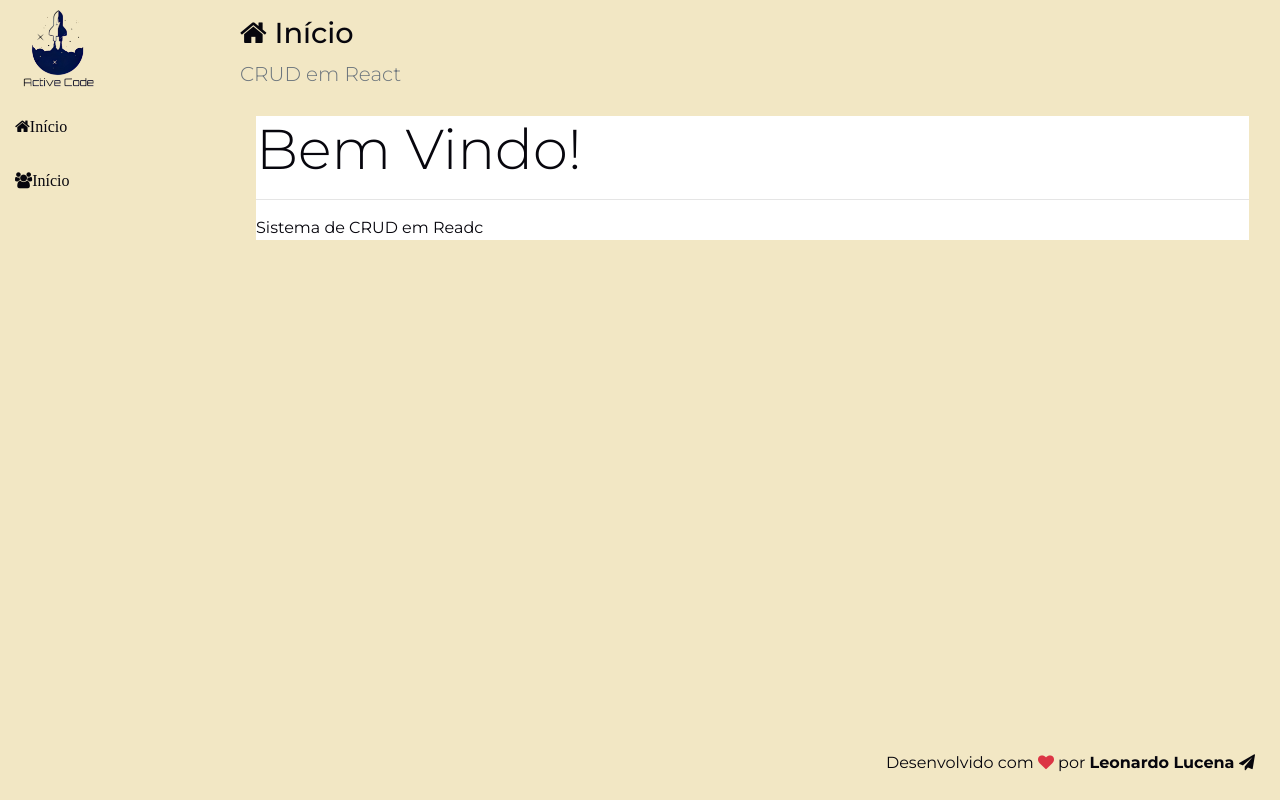
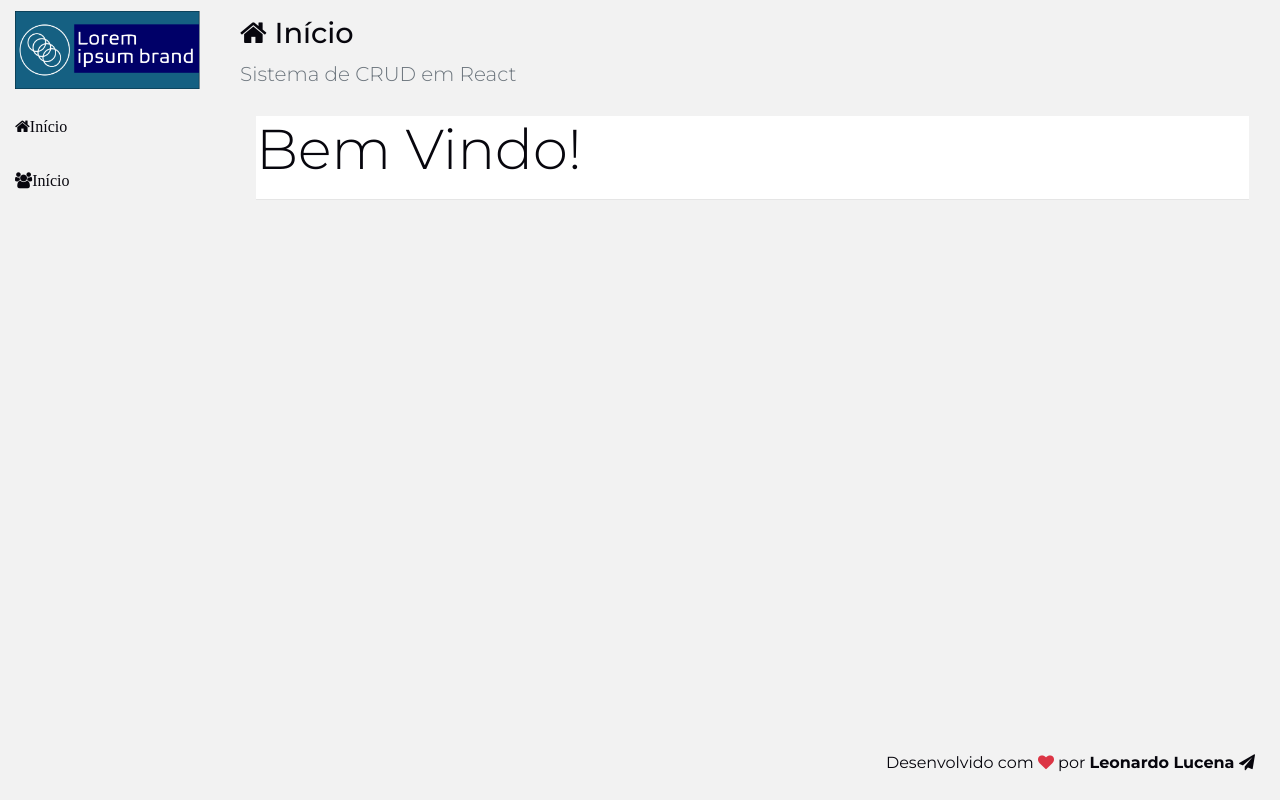
Before and after one commit to leonardobandeira/laboratorio-react, a React (Create React App) app in the folder frontend/: page / in a window 1280 px wide. Built offline with nearby package versions, Linux system fonts and the light colour scheme.

Commit message:
feat: Ajusta elementos

```diff
--- a/frontend/src/components/home/Home.jsx
+++ b/frontend/src/components/home/Home.jsx
@@ -1,10 +1,8 @@
 import React from "react";
-import './Home.css'
 import Main from '../templete/Main'
 
 export default props =>
-    <Main icon="home" title="Início" subtitle="CRUD em React">
+    <Main icon="home" title="Início" subtitle="Sistema de CRUD em React">
         <div className="display-4"> Bem Vindo!</div>
         <hr />
-        <p className="mb-0">Sistema de CRUD em Readc</p>
     </Main>
--- a/frontend/src/components/templete/Footer.css
+++ b/frontend/src/components/templete/Footer.css
@@ -1,6 +1,6 @@
 footer.footer {
     display: flex;
-    align-items: self-end;
+    align-items: flex-end;
     justify-content: flex-end;
     padding: 25px;
 }
--- a/frontend/src/components/templete/Logo.css
+++ b/frontend/src/components/templete/Logo.css
@@ -6,5 +6,5 @@ aside.logo{
 
 aside.logo img{
     padding: 0px 15px;
-    width: 50%;
+    width: 100%;
 }
--- a/frontend/src/components/templete/Logo.jsx
+++ b/frontend/src/components/templete/Logo.jsx
@@ -1,6 +1,6 @@
 import './Logo.css'
 import React from 'react'
-import logo from '../assets/imagens/logo.png'
+import logo from '../assets/imagens/lib.png'
 
 export default props =>
     <aside className='logo'>
--- a/frontend/src/components/templete/Nav.css
+++ b/frontend/src/components/templete/Nav.css
@@ -1,3 +1,7 @@
+
+aside{
+    background-color: var(--bg-dark);
+}
 .menu a {
     display: block;
     text-decoration: none;
@@ -7,5 +11,5 @@
 }
 
 .menu a:hover {
-    background: #F2EEEB;
+    background: #F2F2F2;
 }
--- a/frontend/src/main/App.css
+++ b/frontend/src/main/App.css
@@ -1,7 +1,7 @@
 @import url('https://fonts.googleapis.com/css2?family=Montserrat:ital,wght@0,100..900;1,100..900&display=swap');
 
 :root {
-    --bg-dark: #07060D;
+    --bg-dark: ##186B8C;
 
     --logo-height: 100px;
     --header-height: 100px;
@@ -29,7 +29,7 @@
         "menu content"
         "menu footer";
     height: 100vh;
-    background-color: #F2E7C4;
+    background-color: #F2F2F2;
 }
 
 .aside.logo {
```
Also changed, not shown: frontend/src/components/user/UserCrud.jsx (added, +12 -0 lines), frontend/src/components/assets/imagens/lib.png (added), frontend/src/components/assets/imagens/logo.png (deleted), frontend/src/components/home/Home.css (deleted).
